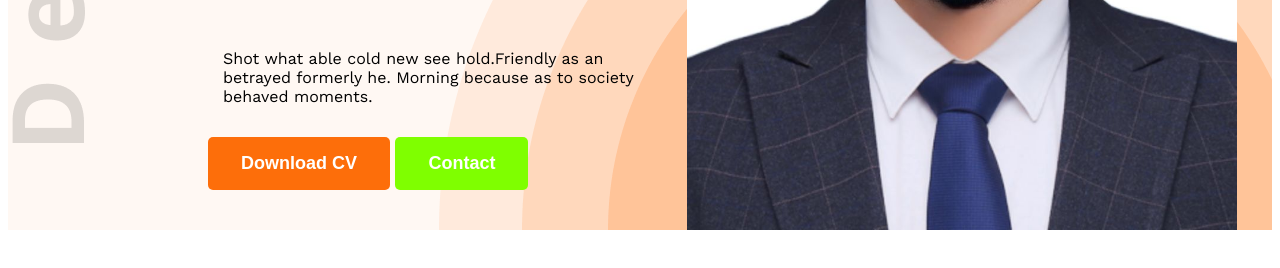
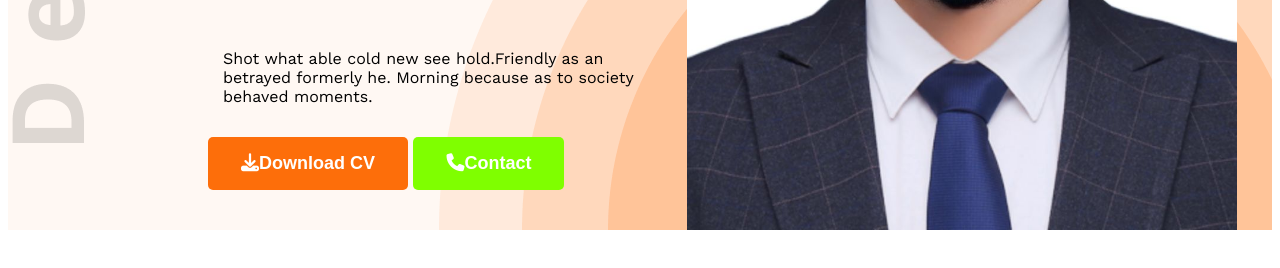
Before and after one commit to hossainaporbo890/web-dev-portfolio, a plain HTML site: page index.html in a window 1280 px wide. Shown: the part 628-896 px from the top of the page. Drawn offline with nearby package versions, Linux system fonts and the light colour scheme.

Commit message:
save this

```diff
--- a/index.html
+++ b/index.html
@@ -8,6 +8,7 @@
 <link rel="preconnect" href="https://fonts.gstatic.com" crossorigin>
 <link href="https://fonts.googleapis.com/css2?family=Work+Sans:ital,wght@0,100..900;1,100..900&display=swap" rel="stylesheet">
     <link rel="stylesheet" href="styles/portfolio.css">
+    <script src="https://kit.fontawesome.com/c1ea8c162d.js" crossorigin="anonymous"></script>
 </head>
 <body class="work-sans-normal">
     <header class=" header secondary-bg">
@@ -27,8 +28,8 @@
 
                  Shot what able cold new see hold.Friendly as an betrayed formerly he. Morning because as to society behaved moments.
                 </p>
-                <button class="btn-primary">Download CV</button>
-                <button class="btn-pri">Contact</button>
+                <button class="btn-primary"> <i class="fa-solid fa-download"></i>Download CV</button>
+                <button class="btn-pri"> <i class="fa-solid fa-phone"></i>Contact</button>
             </div>
             <img class="banner-profile-pic" src="images/Aporbo.jpg" alt="">
         </div>
```
